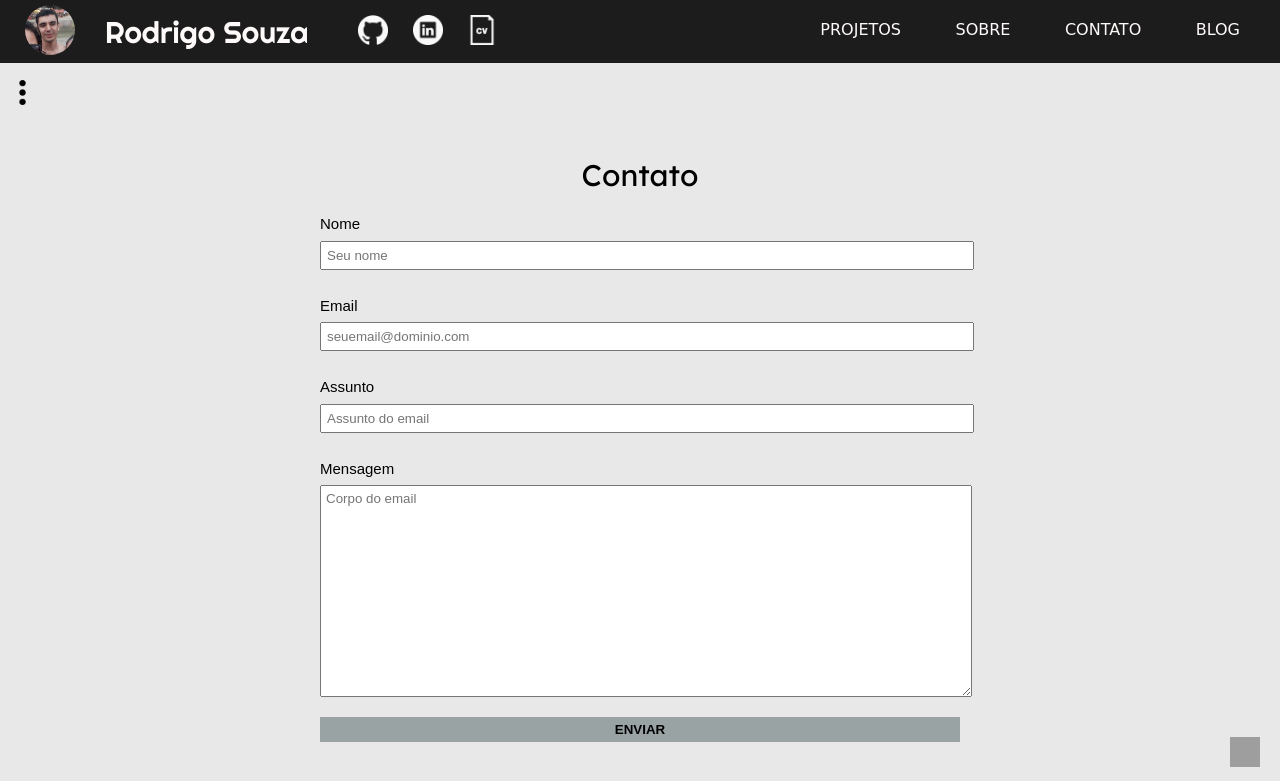
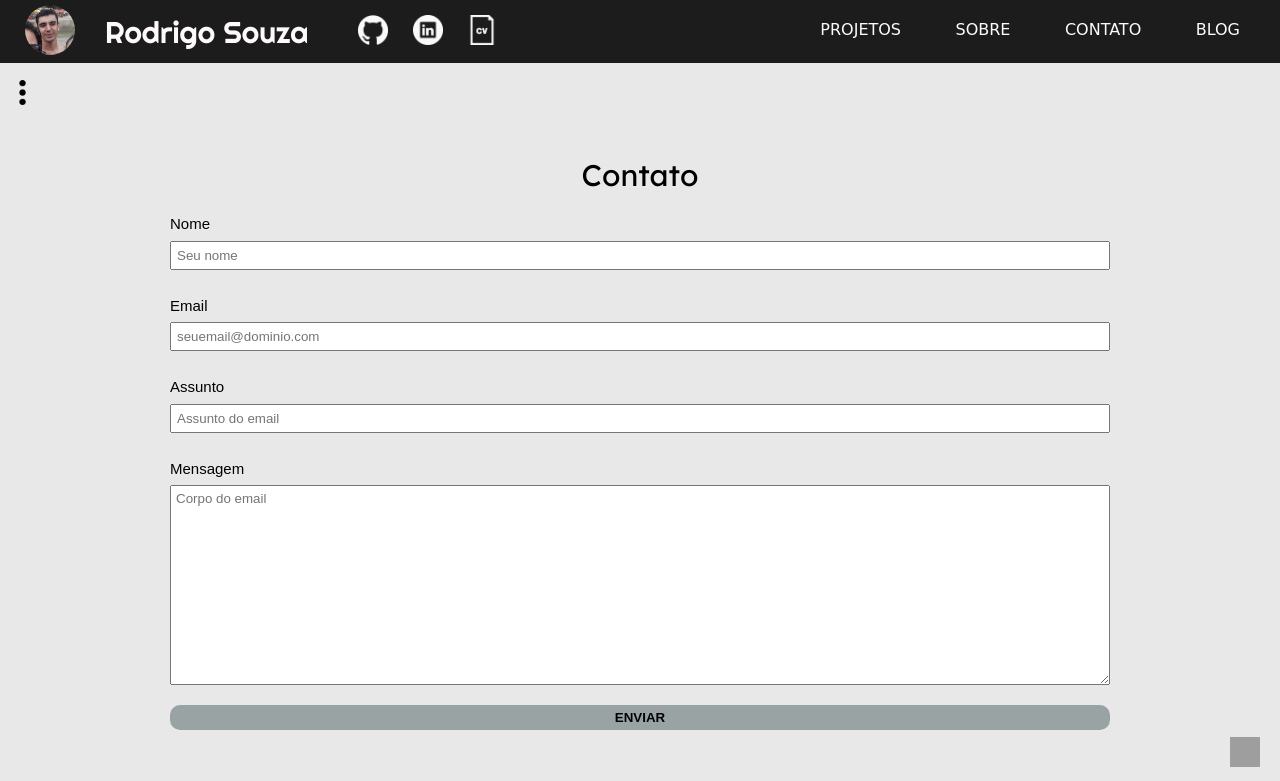
Before and after one commit to Rodrigosis/rodrigo.engineer, a Flask app: page /contato in a window 1280 px wide. Shown: the top 781 px of the page. Run offline with Flask 2, Linux system fonts and the light colour scheme; some web fonts are replaced; grey boxes are pictures that could not be loaded.

Commit message:
ajuste de layout

```diff
--- a/static/css/template.css
+++ b/static/css/template.css
@@ -181,7 +181,7 @@ body {
 .my_background {
     text-align: justify;
     padding: 30px 0;
-    width: 50%;
+    width: 940px;
     margin: 0 auto;
 }
 
@@ -235,14 +235,14 @@ body {
 .experiencia {
     text-align: justify;
     padding: 30px 0;
-    width: 50%;
+    width: 940px;
     margin: 0 auto;
 }
 
 .sobre {
     text-align: justify;
     padding: 30px 0;
-    width: 50%;
+    width: 940px;
     margin: 0 auto;
     min-height: 800px;
 }
@@ -250,7 +250,7 @@ body {
 .projetos {
     text-align: justify;
     padding: 30px 0;
-    width: 50%;
+    width: 940px;
     margin: 0 auto;
     min-height: 800px;
 }
@@ -258,7 +258,7 @@ body {
 .contato {
     text-align: justify;
     padding: 30px 0;
-    width: 50%;
+    width: 940px;
     margin: 0 auto;
     min-height: 800px;
 }
@@ -270,12 +270,13 @@ body {
     padding: 5px 0;
 }
 
-.contato form input {
+.contato form .input {
     display: block;
     font-family: 'Nunito', sans-serif;
     width: 100%;
     padding: 5px;
     margin-bottom: 20px;
+    box-sizing: border-box;
 }
 
 .contato form textarea {
@@ -285,27 +286,35 @@ body {
     height: 200px;
     padding: 5px;
     margin-bottom: 20px;
+    box-sizing: border-box;
 }
 
 .contato_enviar {
-    width: 20%
-    border-radius: 5px;
+    display: block;
+    width: 100%;
+    border-radius: 10px;
     ffont-family: 'Baloo', cursive;
     border: None;
     background: #99A3A4;
     text-transform: uppercase;
     font-weight: bold;
     transition: 0.5s background;
+    padding: 5px;
+    margin-bottom: 20px;
 }
 
 .contato_enviar: hover {
     background: #7FB3D5;
 }
 
+.contato section {
+    margin: 50px 0;
+}
+
 .blog {
     text-align: justify;
     padding: 30px 0;
-    width: 50%;
+    width: 940px;
     margin: 0 auto;
     min-height: 800px;
 }
@@ -313,7 +322,7 @@ body {
 .admin {
     text-align: justify;
     padding: 30px 0;
-    width: 50%;
+    width: 940px;
     margin: 0 auto;
 }
 
--- a/templates/contato.html
+++ b/templates/contato.html
@@ -4,16 +4,16 @@
         <h1>Contato</h1>
         <form>
             <label for="contato_nome">Nome</label>
-            <input type="text" id="contato_nome" placeholder="Seu nome" required>
+            <input type="text" id="contato_nome" class="input" placeholder="Seu nome" required>
 
             <label for="contato_email">Email</label>
-            <input type="email" id="contato_email" placeholder="seuemail@dominio.com" required>
+            <input type="email" id="contato_email" class="input" placeholder="seuemail@dominio.com" required>
 
             <label for="contato_assunto">Assunto</label>
-            <input type="text" id="contato_assunto" placeholder="Assunto do email" required>
+            <input type="text" id="contato_assunto" class="input" placeholder="Assunto do email" required>
 
             <label for="contato_mensagem">Mensagem</label>
-            <textarea id="contato_mensagem" placeholder="Corpo do email" required></textarea>
+            <textarea id="contato_mensagem" class="input" placeholder="Corpo do email" required></textarea>
 
             <input type="submit" value="Enviar" class="contato_enviar">
         </form>
```
Also changed, not shown: static/css/cv.css (deleted, +0 -43 lines), static/css/sobre.css (deleted, +0 -26 lines).
